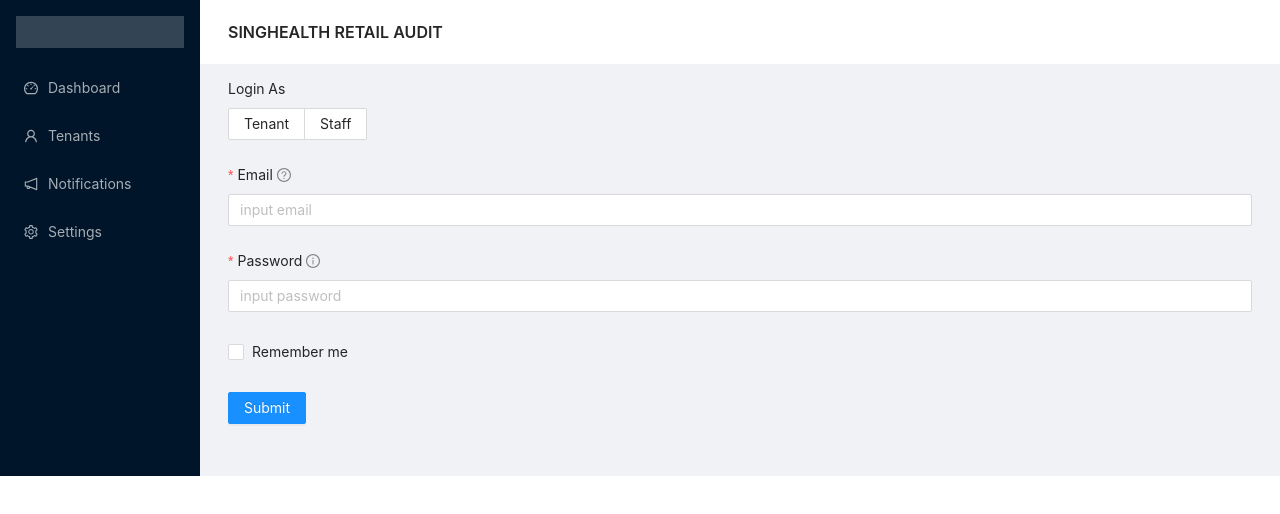
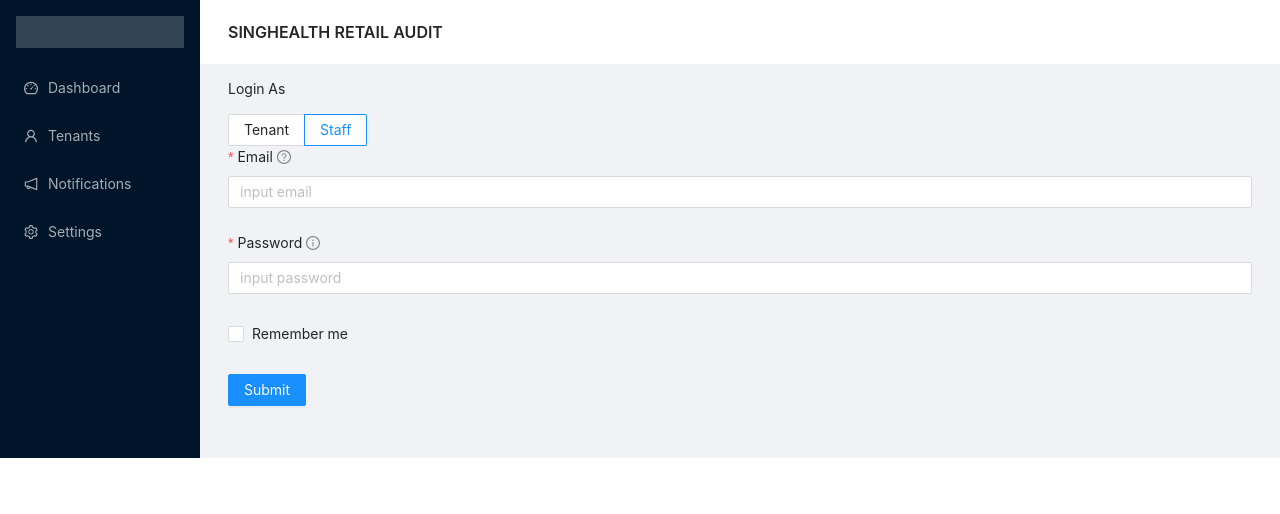
Before and after one commit to nicolefranc/singhealth-retail-audit, a React (Create React App) app: page /Login in a window 1280 px wide. Shown: the top 514 px of the page. Built offline with nearby package versions, Linux system fonts and the light colour scheme.

Commit message:
can log in as auditor now

```diff
--- a/src/pages/Login.js
+++ b/src/pages/Login.js
@@ -36,6 +36,16 @@ export default function Login(props) {
     password: "",
   });
 
+  const [loginAs, setLoginAs] = useState("Staff");
+
+  function handleLoginAs(event) {
+    setLoginAs(event.target.value);
+    LOGIN_USER = (event.target.value === "Staff") ? LOGIN_AUDITOR : LOGIN_TENANT;
+    console.log(LOGIN_USER);
+  }
+
+  var LOGIN_USER = (loginAs === "Staff") ? LOGIN_AUDITOR : LOGIN_TENANT;
+
   const [loginUser, { loading, data }] = useMutation(LOGIN_USER, {
     update(_, { data: { login: userData } }) {
       context.login(userData);
@@ -61,11 +71,6 @@ export default function Login(props) {
     console.log(values);
   }
 
-  const [loginAs, setLoginAs] = useState("Staff");
-
-  function handleLoginAs(event) {
-    setLoginAs(event.target.value);
-  }
   return (
     <>
       {/* <div className="flex justify-between">
@@ -83,12 +88,15 @@ export default function Login(props) {
           onFinish={onSubmit}
           onFinishFailed={onFinishFailed}
         >
-          <Form.Item label="Login As" name="loginAs">
-            <Radio.Group>
-              <Radio.Button value="tenant">Tenant</Radio.Button>
-              <Radio.Button value>Staff</Radio.Button>
-            </Radio.Group>
-          </Form.Item>
+          <p>Login As</p>
+          <Radio.Group value={loginAs} label="Login As">
+            <Radio.Button value="tenant" onClick={handleLoginAs}>
+              Tenant
+            </Radio.Button>
+            <Radio.Button value="Staff" onClick={handleLoginAs}>
+              Staff
+            </Radio.Button>
+          </Radio.Group>
 
           <Form.Item label="Email" required tooltip="This is a required field">
             <Input
@@ -122,7 +130,7 @@ export default function Login(props) {
             <div className="ui error message">
               <ul className="list">
                 {Object.values(errors).map((value) => (
-                  <Alert message={value} type="error"/>
+                  <Alert message={value} type="error" />
                 ))}
               </ul>
             </div>
@@ -138,7 +146,7 @@ export default function Login(props) {
   );
 }
 
-const LOGIN_USER = gql`
+const LOGIN_AUDITOR = gql`
   mutation loginAuditor($email: String!, $password: String!) {
     loginAuditor(email: $email, password: $password) {
       id
@@ -153,3 +161,18 @@ const LOGIN_USER = gql`
     }
   }
 `;
+const LOGIN_TENANT = gql`
+  mutation loginTenant($email: String!, $password: String!) {
+    loginTenant(email: $email, password: $password) {
+      id
+      role
+      institutions
+      email
+      password
+      createdAt
+      activated
+      token
+      name
+    }
+  }
+`;
```
